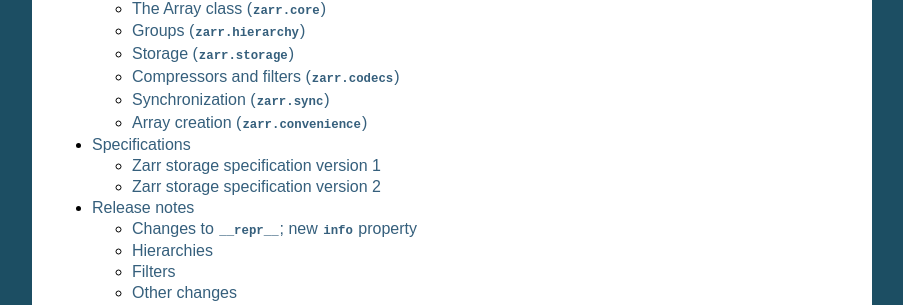
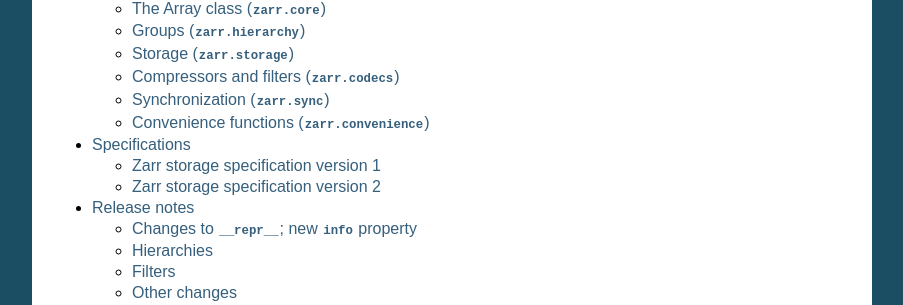
Before and after one commit to enthusiastdev121/zarr-python, a Sphinx documentation site: the page built from docs/index.rst, in a window 1280 px wide and 900 px high, scrolled down 1296 px. Shown: the part 146-451 px from the top of the window, without its empty margins (198-1101 px from the left). Built offline with Sphinx 7.4.7, drawn with Linux system fonts in a browser that asks for light colours; the version number could not be read and is left out.

Commit message:
fix title#

```diff
--- a/docs/api/convenience.rst
+++ b/docs/api/convenience.rst
@@ -1,5 +1,5 @@
-Array creation (``zarr.convenience``)
-=====================================
+Convenience functions (``zarr.convenience``)
+============================================
 .. automodule:: zarr.convenience
 .. autofunction:: open
 .. autofunction:: save
```
